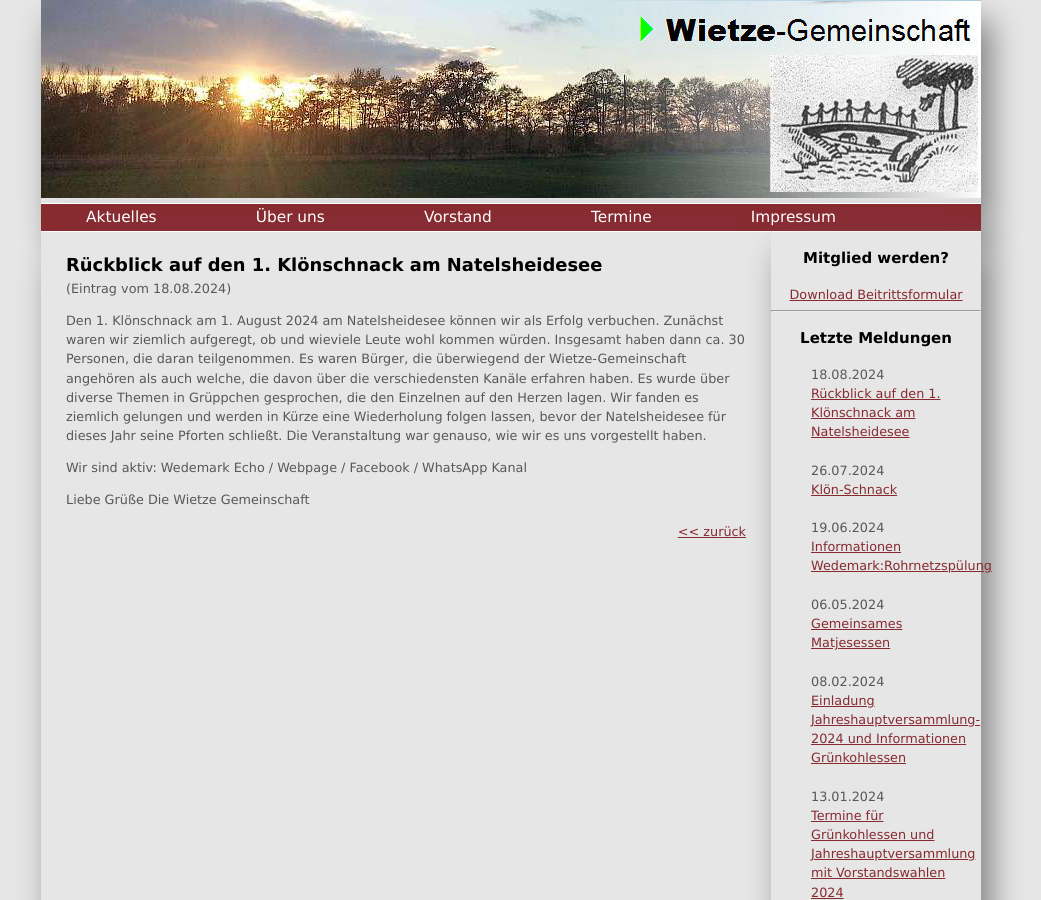
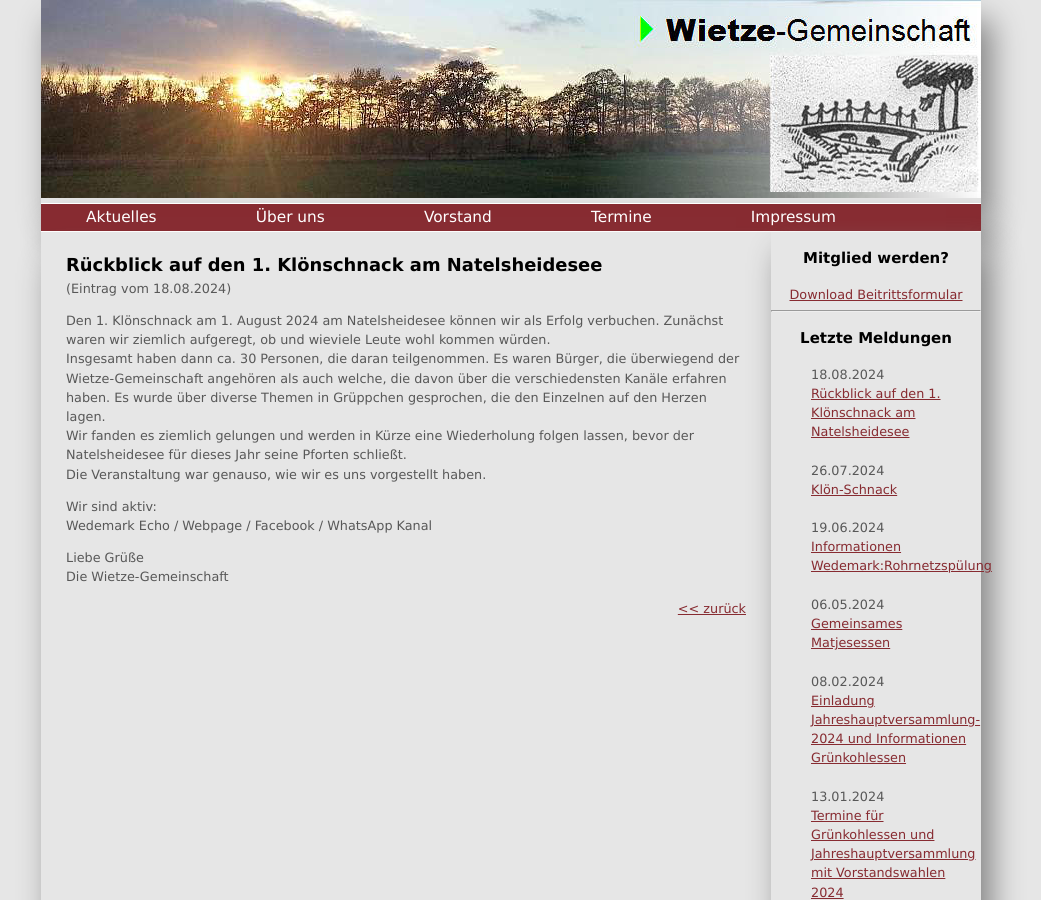
Before and after one commit to car-hei/wietze-gemeinschaft.github.io, a Jekyll site: the page built from _posts/2024-08-18-Klön-Schnack_(1_Rückblick).md, in a window 1280 px wide and 900 px high. Shown: the whole window, without its empty margins (129-1170 px from the left). Built offline with Jekyll 4.4.1, drawn with Linux system fonts in a browser that asks for light colours.

```diff
--- a/_posts/2024-08-18-Klön-Schnack_(1_Rückblick).md
+++ b/_posts/2024-08-18-Klön-Schnack_(1_Rückblick).md
@@ -11,4 +11,4 @@ Wir sind aktiv:
 Wedemark Echo / Webpage / Facebook / WhatsApp Kanal
 
 Liebe Grüße
-Die Wietze Gemeinschaft
+Die Wietze-Gemeinschaft
```
